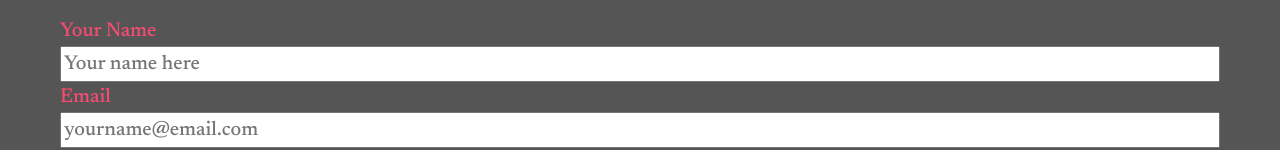
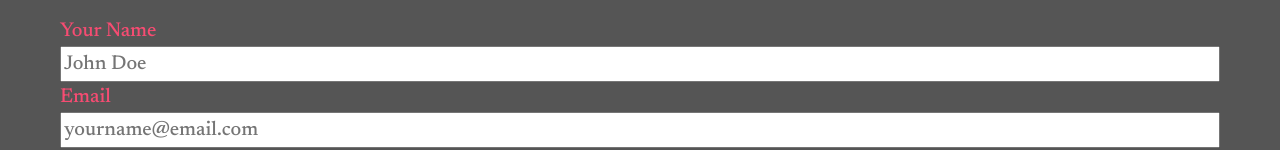
Before and after one commit to epurpur/ReactPortfolio, a React (Create React App) app: page /Contact in a window 1280 px wide. Shown: the part 437-587 px from the top of the page. Built offline with nearby package versions, Linux system fonts and the light colour scheme.

Commit message:
changing placeholder text in 'your name' field

```diff
--- a/src/components/Contact.js
+++ b/src/components/Contact.js
@@ -101,7 +101,7 @@ const Contact = () => {
                     <label>Your Name</label>
                     <input
                         type="text"
-                        placeholder="Your name here"
+                        placeholder="John Doe"
                         required
                         value={name}
                         onChange={(e) => setName(e.target.value)}
```
